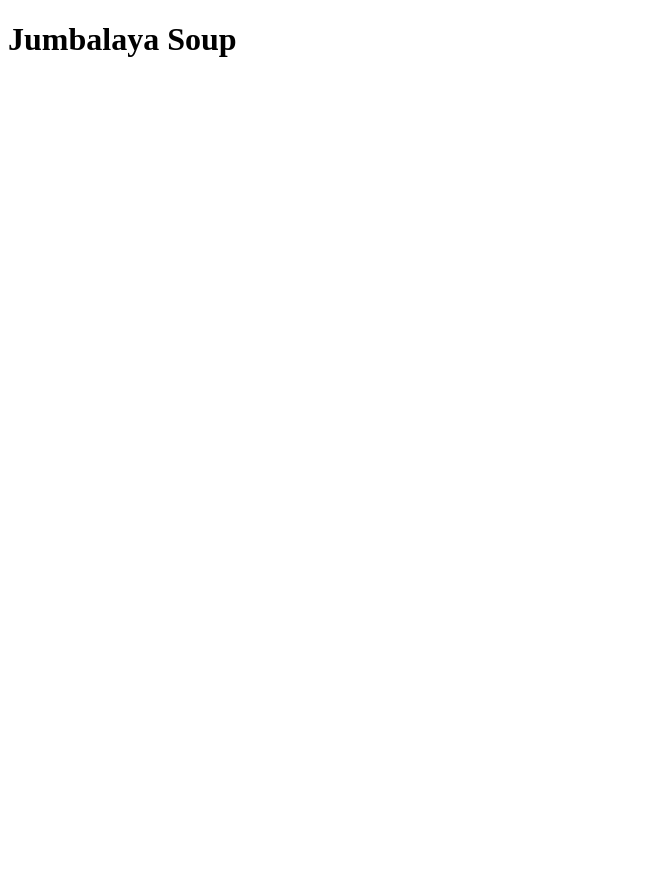
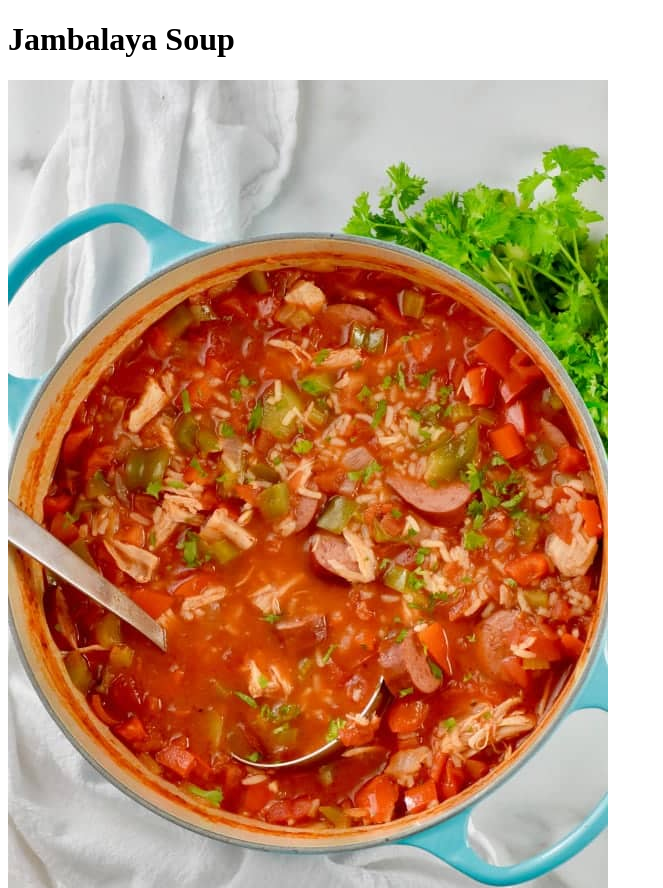
Before and after one commit to jrichcodes/odin-recipes, a plain HTML site: page recipes/soup.html in a window 1280 px wide. Shown: the top 888 px of the page, without its empty margins (0-663 px from the left). Before the commit the page ends 800 px from the top, so only its background shows below. Drawn offline with Linux system fonts and the light colour scheme.

Commit message:
Add images recipes

```diff
--- a/recipes/soup.html
+++ b/recipes/soup.html
@@ -5,6 +5,7 @@
     <title>My Recipes</title>
 </head>
 <body>
-    <h1>Jumbalaya Soup</h1>
+    <h1>Jambalaya Soup</h1>
+    <img src="../images/soup.jpg" alt="Picture of finished jambalaya soup">
 </body>
 </html>
```
Also changed, not shown: recipes/curry.html (+1 -0 lines), recipes/quinoa.html (+1 -0 lines), recipes/stroganoff.html (+1 -0 lines), images/curry.jpg (added), images/salad.jpg (added), images/soup.jpg (added), images/stroganoff.jpg (added).
